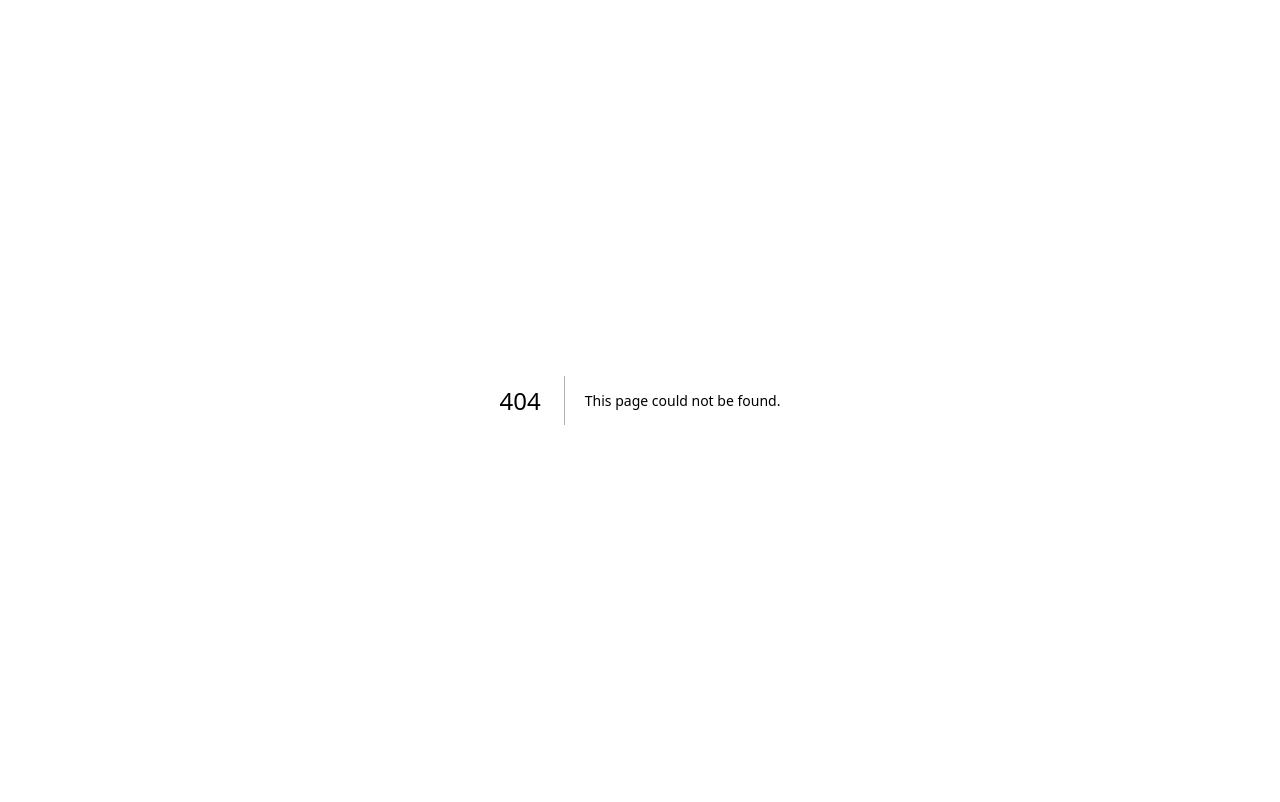
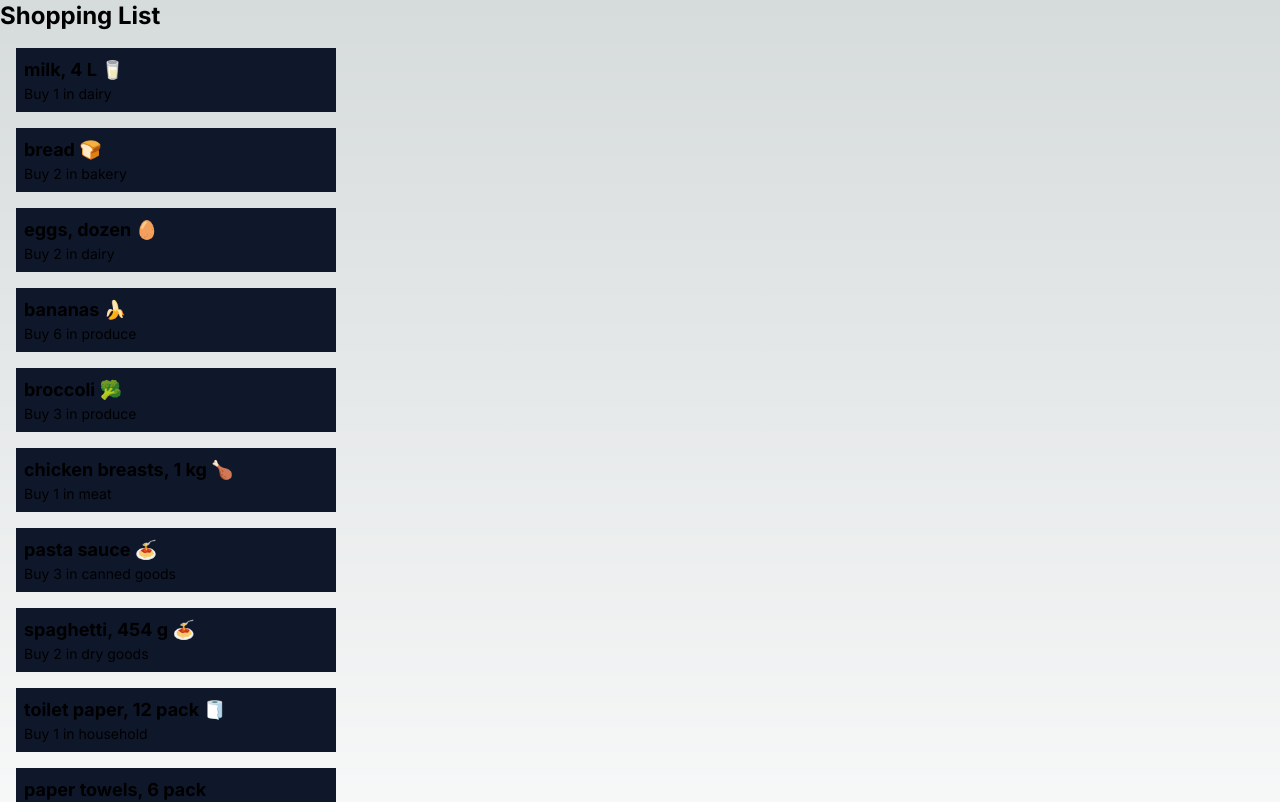
Before and after one commit to hangxigood/cprg306-assignments, a Next.js app: page /week-3 in a window 1280 px wide. Before the commit this address had no page. Shown: the top 802 px of the page. Built offline with nearby package versions, Linux system fonts and the light colour scheme.

Commit message:
week-3 page

```diff
--- a/app/layout.js
+++ b/app/layout.js
@@ -4,7 +4,7 @@ import "./globals.css";
 const inter = Inter({ subsets: ["latin"] });
 
 export const metadata = {
-  title: "Create Next App",
+  title: "Shopping List",
   description: "Generated by create next app",
 };
 
--- a/app/page.js
+++ b/app/page.js
@@ -5,6 +5,7 @@ export default function Home() {
     <main className="flex min-h-screen flex-col items-center justify-between p-24">
       <h1 className="text-4xl font-bold mb-5">CPRG 306: Web Development 2 - Assignments</h1>
       <Link href={`/week-2`} className="hover:text-green-400 hover:underline">Week 2</Link>
+      <Link href={`/week-3`} className="hover:text-green-400 hover:underline">Week 3</Link>
     </main>
   );
 }
--- /dev/null
+++ b/app/week-3/item-list.js
@@ -0,0 +1,93 @@
+
+import Item from './item.js';
+
+export default function ItemList() {
+
+    const item1 = {
+        name: "milk, 4 L 🥛",
+        quantity: 1,
+        category: "dairy",
+      };
+
+      const item2 = {
+        name: "bread 🍞",
+        quantity: 2,
+        category: "bakery",
+      };
+
+      const item3 = {
+        name: "eggs, dozen 🥚",
+        quantity: 2,
+        category: "dairy",
+      };
+
+      const item4 = {
+        name: "bananas 🍌",
+        quantity: 6,
+        category: "produce",
+      };
+
+      const item5 = {
+        name: "broccoli 🥦",
+        quantity: 3,
+        category: "produce",
+      };
+
+      const item6 = {
+        name: "chicken breasts, 1 kg 🍗",
+        quantity: 1,
+        category: "meat",
+      };
+
+      const item7 = {
+        name: "pasta sauce 🍝",
+        quantity: 3,
+        category: "canned goods",
+      };
+
+      const item8 = {
+        name: "spaghetti, 454 g 🍝",
+        quantity: 2,
+        category: "dry goods",
+      };
+
+      const item9 = {
+        name: "toilet paper, 12 pack 🧻",
+        quantity: 1,
+        category: "household",
+      };
+
+      const item10 = {
+        name: "paper towels, 6 pack",
+        quantity: 1,
+        category: "household",
+      };
+
+      const item11 = {
+        name: "dish soap 🍽️",
+        quantity: 1,
+        category: "household",
+      };
+
+      const item12 = {
+        name: "hand soap 🧼",
+        quantity: 4,
+        category: "household",
+      };
+
+      const items = [item1, item2, item3, item4, item5, item6, item7, item8, item9, item10, item11, item12];
+
+
+return (
+    <ul>
+        {items.map((item) => (
+            <Item
+                name={item.name}
+                quantity={item.quantity}
+                category={item.category}
+            />
+        ))}
+    </ul>
+);
+
+}
--- /dev/null
+++ b/app/week-3/item.js
@@ -0,0 +1,9 @@
+
+export default function Item(props) {
+  return (
+    <div className="flex flex-col items-left w-1/4 bg-slate-900	 p-2 m-4">
+      <p className="text-lg font-bold">{props.name}</p>
+      <p className="text-sm">Buy {props.quantity} in {props.category}</p>
+    </div>
+  );
+}
--- /dev/null
+++ b/app/week-3/page.js
@@ -0,0 +1,10 @@
+import ItemList from './item-list.js';
+
+export default function Page() {
+  return (
+    <main>
+      <p className='text-2xl font-bold'>Shopping List</p>
+      <ItemList />
+    </main>
+  );
+}
```
